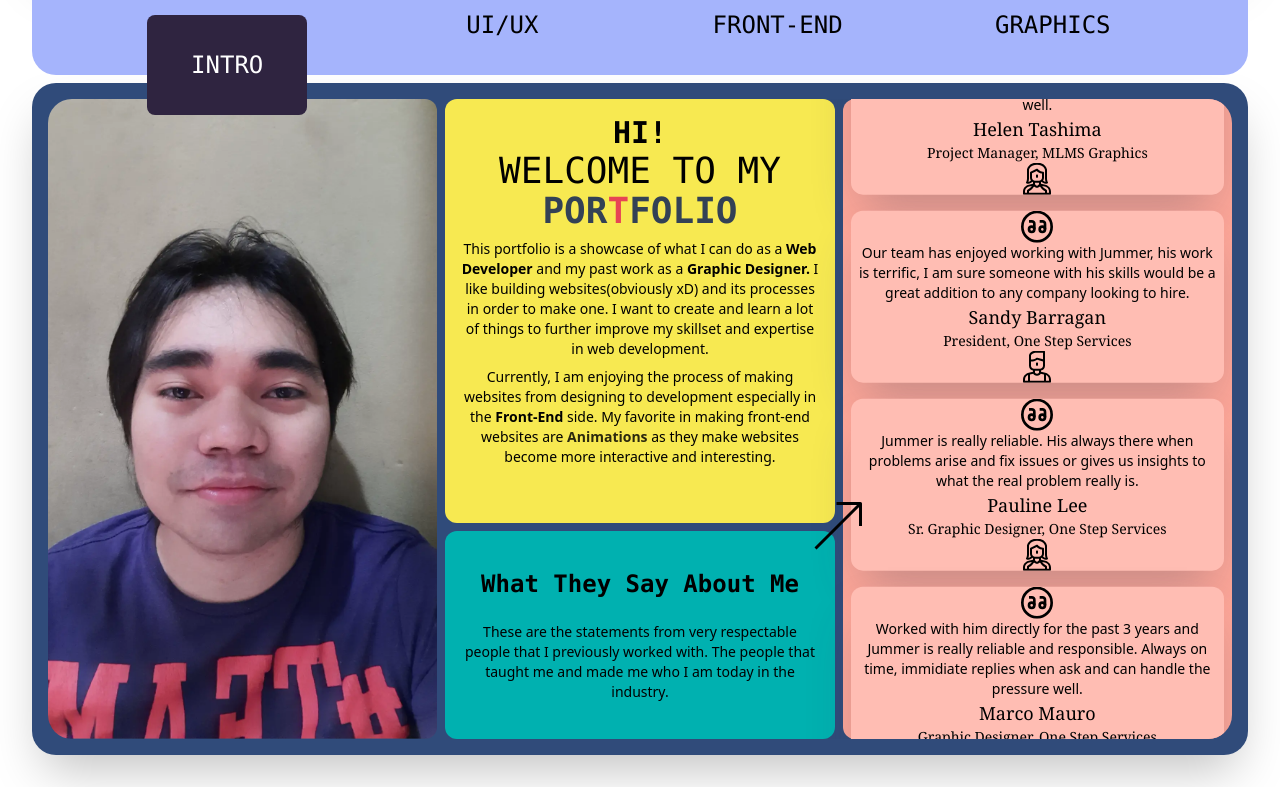
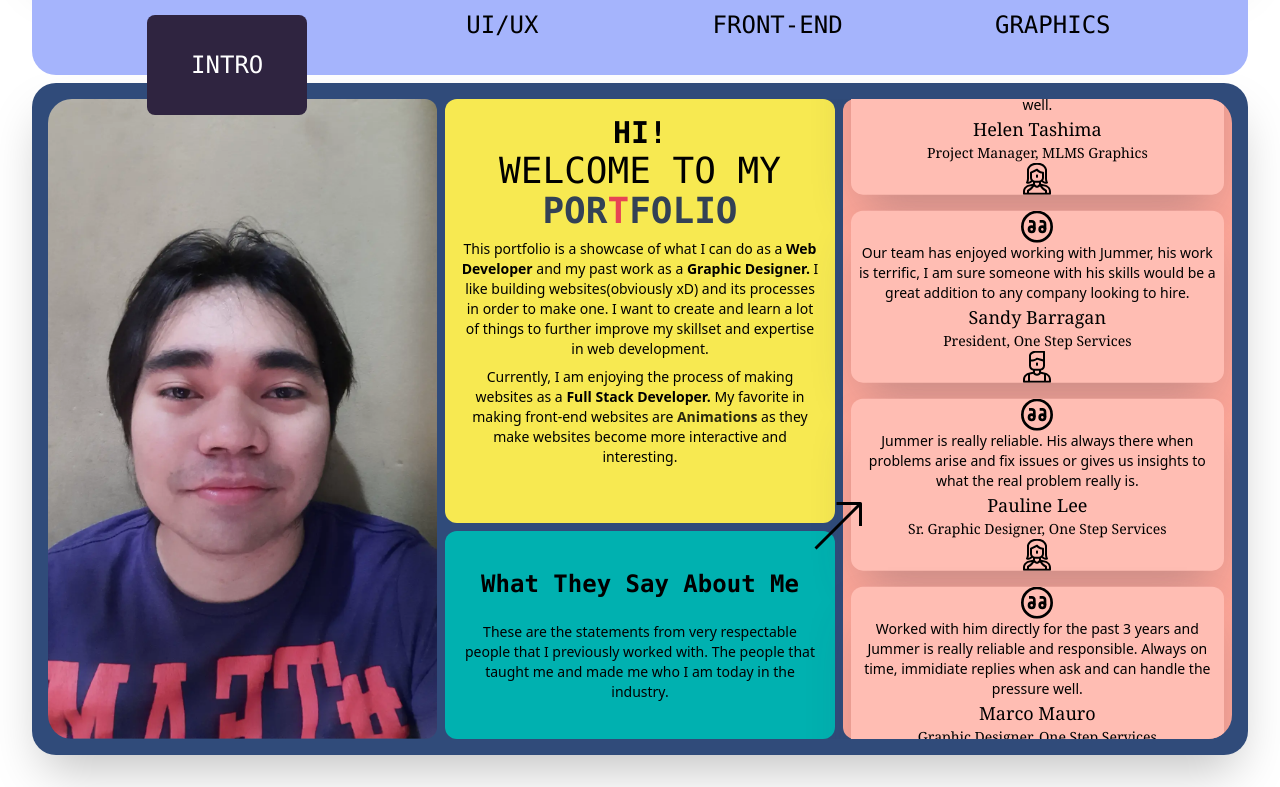
Before and after one commit to Jumjumz/Portfolio, a React (Vite) app: page / in a window 1280 px wide. Shown: the part 545-1332 px from the top of the page. Built offline with nearby package versions, Linux system fonts and the light colour scheme; what tailwind-gradient-mask-image would draw is missing.

Commit message:
change texts

```diff
--- a/src/components/Intro/intro.tsx
+++ b/src/components/Intro/intro.tsx
@@ -103,9 +103,8 @@ function Intro() {
               my skillset and expertise in web development.
             </p>
             <p className=" max-[1600px]:text-sm max-[1200px]:text-xs max-[1024px]:text-m font-san text-sm text-center mt-2">
-              Currently, I am enjoying the process of making websites from
-              designing to development especially in the{" "}
-              <em className="font-bold not-italic">Front-End </em>side. My
+              Currently, I am enjoying the process of making websites as a{" "}
+              <em className="font-bold not-italic">Full Stack Developer.</em> My
               favorite in making front-end websites are{" "}
               <motion.em className="font-bold not-italic animate-pulse">
                 Animations
```
